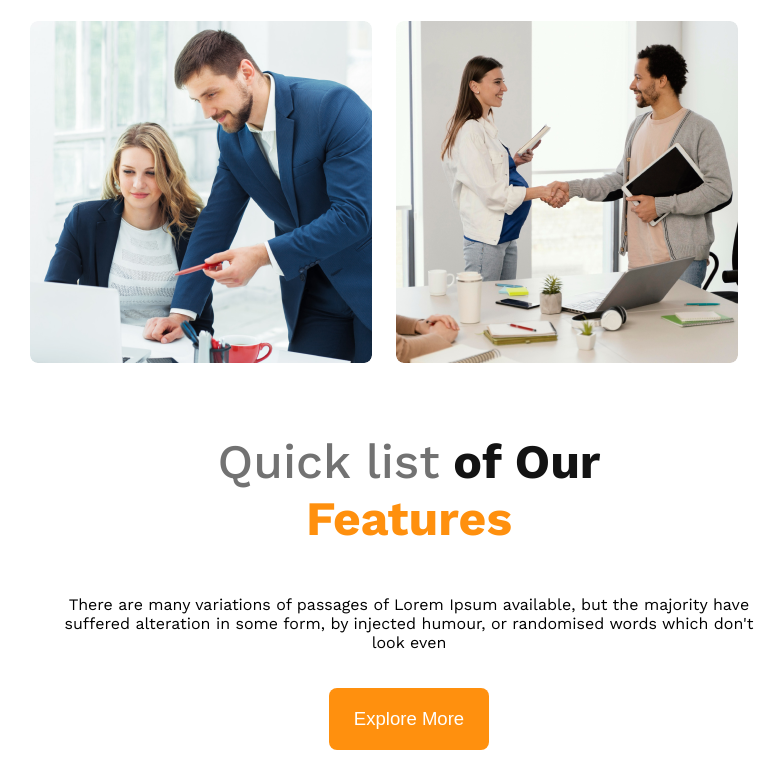
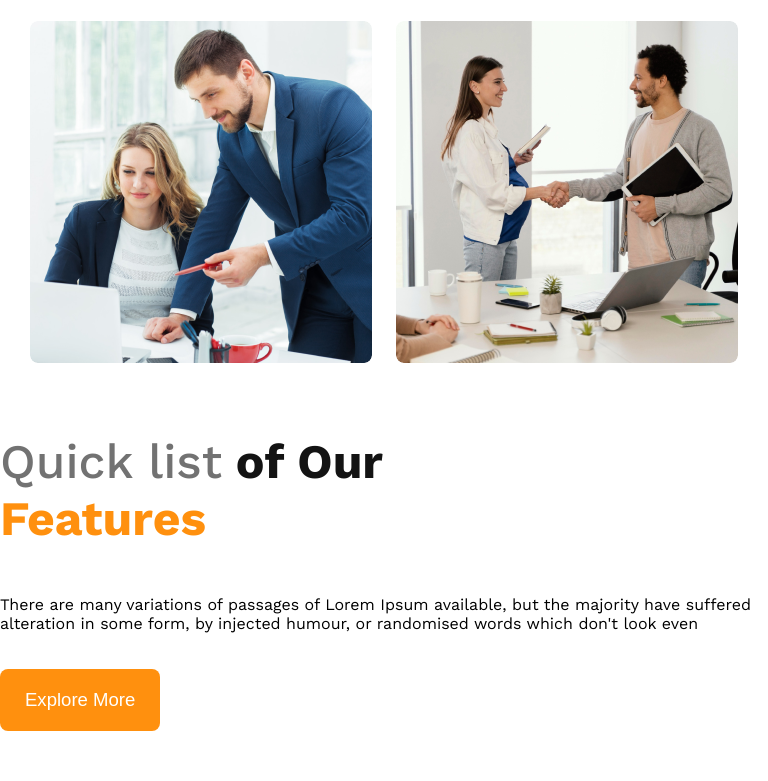
Before and after one commit to hridayshadhukha/G3-Architects-Website, a plain HTML site: page index.html in a window 768 px wide. Shown: the part 1327-2108 px from the top of the page. Before the commit the page ends 2077 px from the top, so only its background shows below. Drawn offline with nearby package versions, Linux system fonts and the light colour scheme.

Commit message:
some responsive

```diff
--- a/Styles/style.css
+++ b/Styles/style.css
@@ -178,7 +178,6 @@ main{
     flex-direction: column;
   }
   .features{
-    text-align: center;
-    margin-top: 50px;
+    margin: 50px auto;
   }
 }
```
